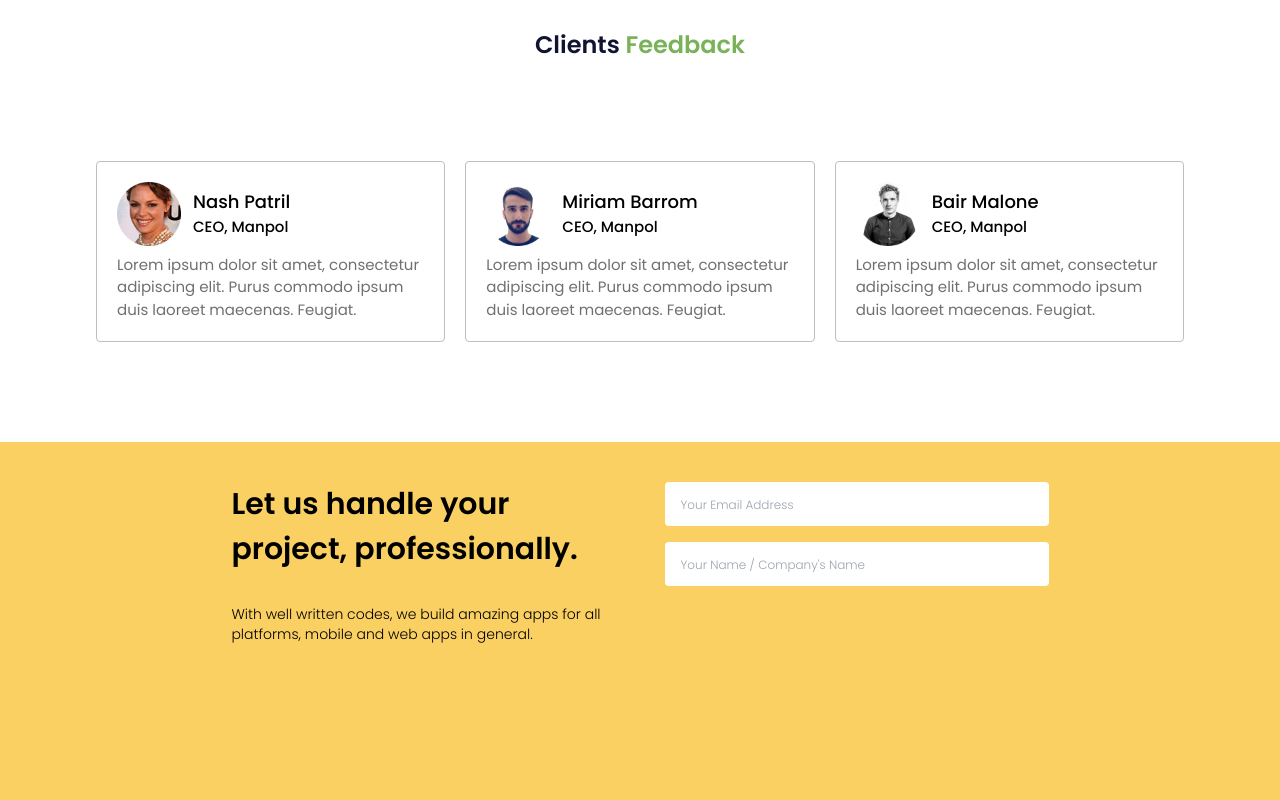
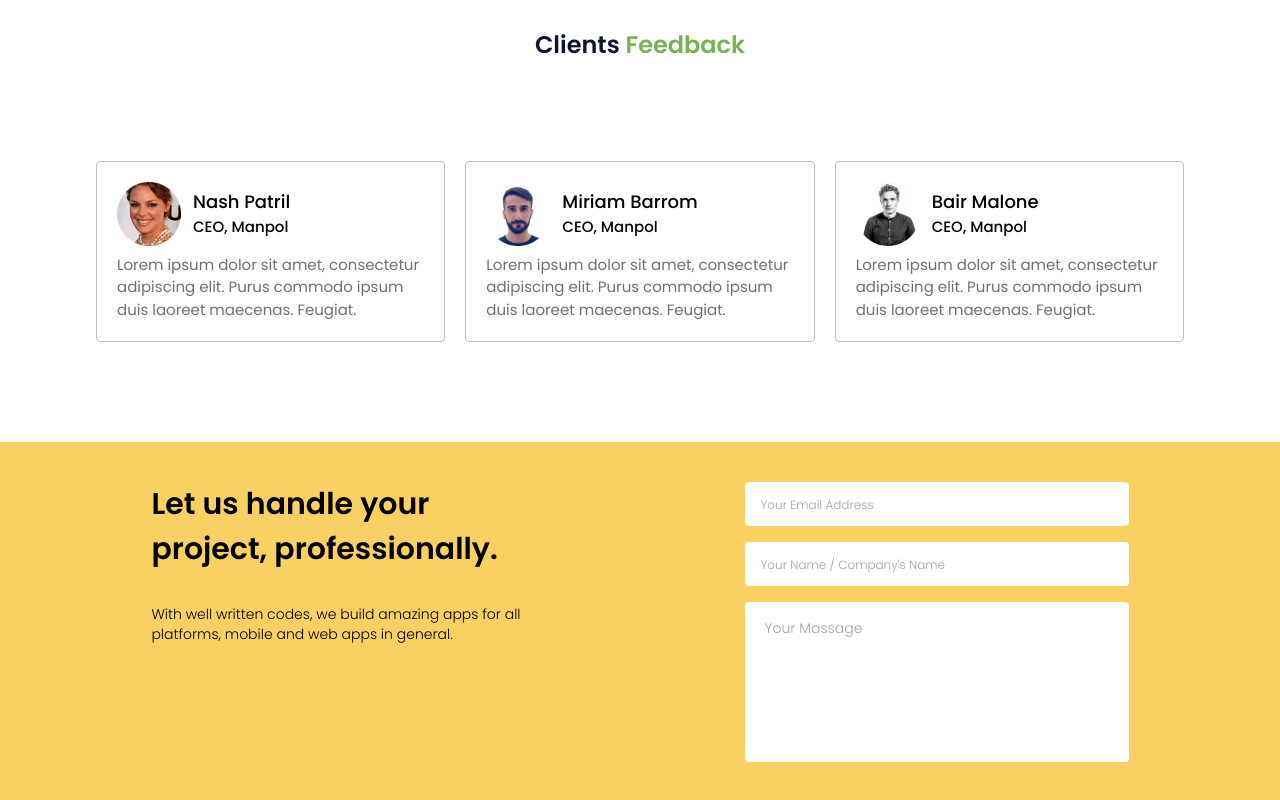
Before and after one commit to ronymia/design-agency-client-side, a React (Vite) app: page / in a window 1280 px wide. Shown: the part 1597-2397 px from the top of the page. Built offline with nearby package versions, Linux system fonts and the light colour scheme.

Commit message:
text area

```diff
--- a/src/Pages/Home/Contact/Contact.jsx
+++ b/src/Pages/Home/Contact/Contact.jsx
@@ -2,7 +2,7 @@ import React from 'react';
 
 export default function Contact() {
      return (
-          <section className='w-full h-[400px] bg-yellow px-24 py-10 flex items-start justify-center gap-16'>
+          <section className='w-full h-[400px] bg-yellow px-24 py-10 flex items-start justify-center gap-x-56'>
                <div className="">
                     <h2 className='text-3xl leading-normal font-semibold mb-8'>
                          Let us handle your <br /> project, professionally.
@@ -26,6 +26,12 @@ export default function Contact() {
                          id=""
                          placeholder="your name / company's name"
                     />
+                    <textarea
+                         className='resize-none rounded w-96 h-40 focus:outline-none text-sm px-5 py-4 placeholder:text-sm placeholder:font-light placeholder:capitalize'
+                         name=""
+                         id=""
+                         placeholder='your massage'
+                    ></textarea>
                </div>
           </section>
      )
```
